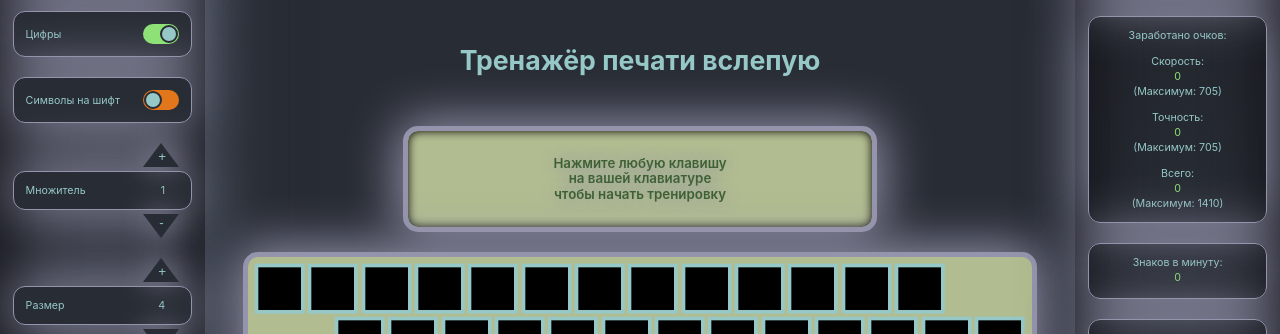
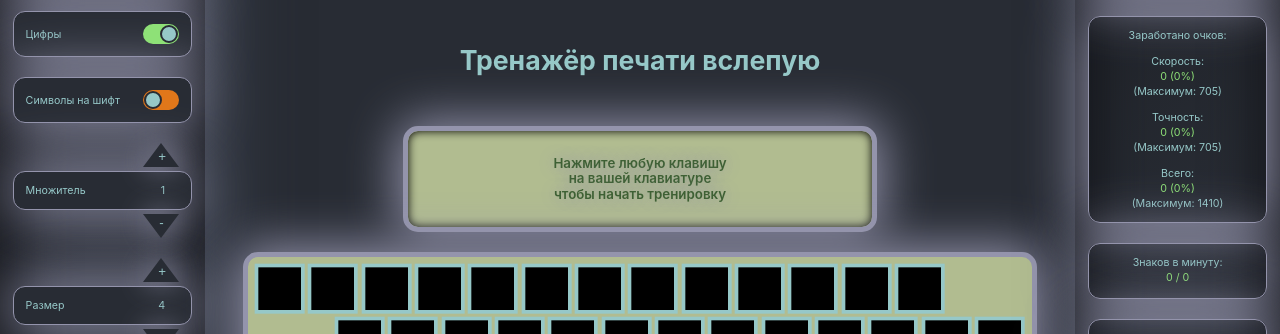
Before and after one commit to yryryk/learn-keyboard, a React (Create React App) app: page / in a window 1280 px wide. Shown: the part 144-478 px from the top of the page. Built offline with nearby package versions, Linux system fonts and the light colour scheme.

Commit message:
refactor: add hook useTimeInterval

```diff
--- a/src/App.jsx
+++ b/src/App.jsx
@@ -5,7 +5,8 @@ import useLetters from "./hooks/useLetters";
 import { letters } from "./constants/constants";
 import Keyboard from "./components/Keyboard/Keyboard";
 import Bar from "./components/SettingsBar/SettingsBar";
-import StatisticsPanel from './components/StatisticsPanel/StatisticsPanel'
+import StatisticsPanel from './components/StatisticsPanel/StatisticsPanel';
+import useTimeInterval from './hooks/useTimeInterval';
 
 function App() {
   const [unit, setUnit] = useState(window.innerWidth / 24);
@@ -21,14 +22,13 @@ function App() {
   const [lettersRange, setLettersRange] = useState(1);
   const [buttons, setButtons] = useState({});
   const [distance, setDistance] = useState(0);
-  const [start, setStart] = useState({});
   const [isStarted, setIsStarted] = useState(false);
-  const [getTimeInterval, setGetTimeInterval] = useState({});
   const [points, setPoints] = useState({
     velocity: 0,
     accuracy: 0,
     all: 0,
   });
+  const [start, getTimeInterval] = useTimeInterval();
   const [lettersOrder, lettersStats, setLettersStats, refreshLetters] =
     useLetters({
       letters: letters,
@@ -37,26 +37,6 @@ function App() {
       isNumbers: numbers,
       isShifted: shifted,
     });
-
-  useEffect(() => {
-    function measureTimeInterval() {
-      let prevTime = performance.now();
-      function start() {
-        prevTime = performance.now();
-      }
-      function getTimeInterval() {
-        const time = performance.now();
-        const timeInterval = time - prevTime;
-        prevTime = time;
-        return timeInterval;
-      }
-      return [start, getTimeInterval];
-    }
-    const [start, getTimeInterval] = measureTimeInterval();
-
-    setStart({func: start});
-    setGetTimeInterval({func: getTimeInterval});
-  }, []);
 
   useEffect(() => {
     function handleKeyPress(evt) {
@@ -177,6 +157,7 @@ function App() {
         <StatisticsPanel
           lettersOrder={lettersOrder}
           position={position}
+          count={count}
           points={points}
           lettersStats={lettersStats}
         />
--- a/src/components/StatisticsPanel/StatisticsPanel.jsx
+++ b/src/components/StatisticsPanel/StatisticsPanel.jsx
@@ -5,6 +5,7 @@ function StatisticsPanel({
   position,
   points,
   lettersStats,
+  count,
 }) {
   const length = lettersOrder.length;
   const lettersStatsValues = Object.values(lettersStats);
@@ -39,18 +40,18 @@ function StatisticsPanel({
       <div className="infoTitle">
         Заработано очков:<br/><br/>
         Скорость:
-        <p className="infoValue">{points.velocity}</p>
+        <p className="infoValue">{points.velocity + ' ' + '(' + Math.round(points.velocity * 1000 / ((position || 1) * 15)) / 10 + '%)'}</p>
         (Максимум: {length * 15})<br/><br/>
         Точность:
-        <p className="infoValue">{points.accuracy}</p>
+        <p className="infoValue">{points.accuracy + ' ' + '(' + Math.round(points.accuracy * 1000 / ((position || 1) * 15)) / 10 + '%)'}</p>
         (Максимум: {length * 15})<br/><br/>
         Всего:
-        <p className="infoValue">{points.all}</p>
+        <p className="infoValue">{points.all + ' ' + '(' + Math.round(points.all * 1000 / ((position || 1) * 30)) / 10 + '%)'}</p>
         (Максимум: {length * 30})
       </div>
       <div className="infoTitle">
         Знаков в минуту:
-        <p className="infoValue">{Math.round(position * 60000 / allTime)}</p>
+        <p className="infoValue">{Math.round(position * 60000 / allTime)+ ' / ' + Math.round(count * 60000 / allTime)}</p>
       </div>
       <div className="infoTitle">
         Худшая скорость:
--- /dev/null
+++ b/src/hooks/useTimeInterval.jsx
@@ -0,0 +1,28 @@
+import { useState, useEffect } from "react";
+
+export default function useTimeInterval() {
+  const [start, setStart] = useState({});
+  const [getTimeInterval, setGetTimeInterval] = useState({});
+
+  useEffect(() => {
+    function measureTimeInterval() {
+      let prevTime = performance.now();
+      function start() {
+        prevTime = performance.now();
+      }
+      function getTimeInterval() {
+        const time = performance.now();
+        const timeInterval = time - prevTime;
+        prevTime = time;
+        return timeInterval;
+      }
+      return [start, getTimeInterval];
+    }
+    const [start, getTimeInterval] = measureTimeInterval();
+
+    setStart({func: start});
+    setGetTimeInterval({func: getTimeInterval});
+  }, []);
+
+  return [start, getTimeInterval];
+}
```
